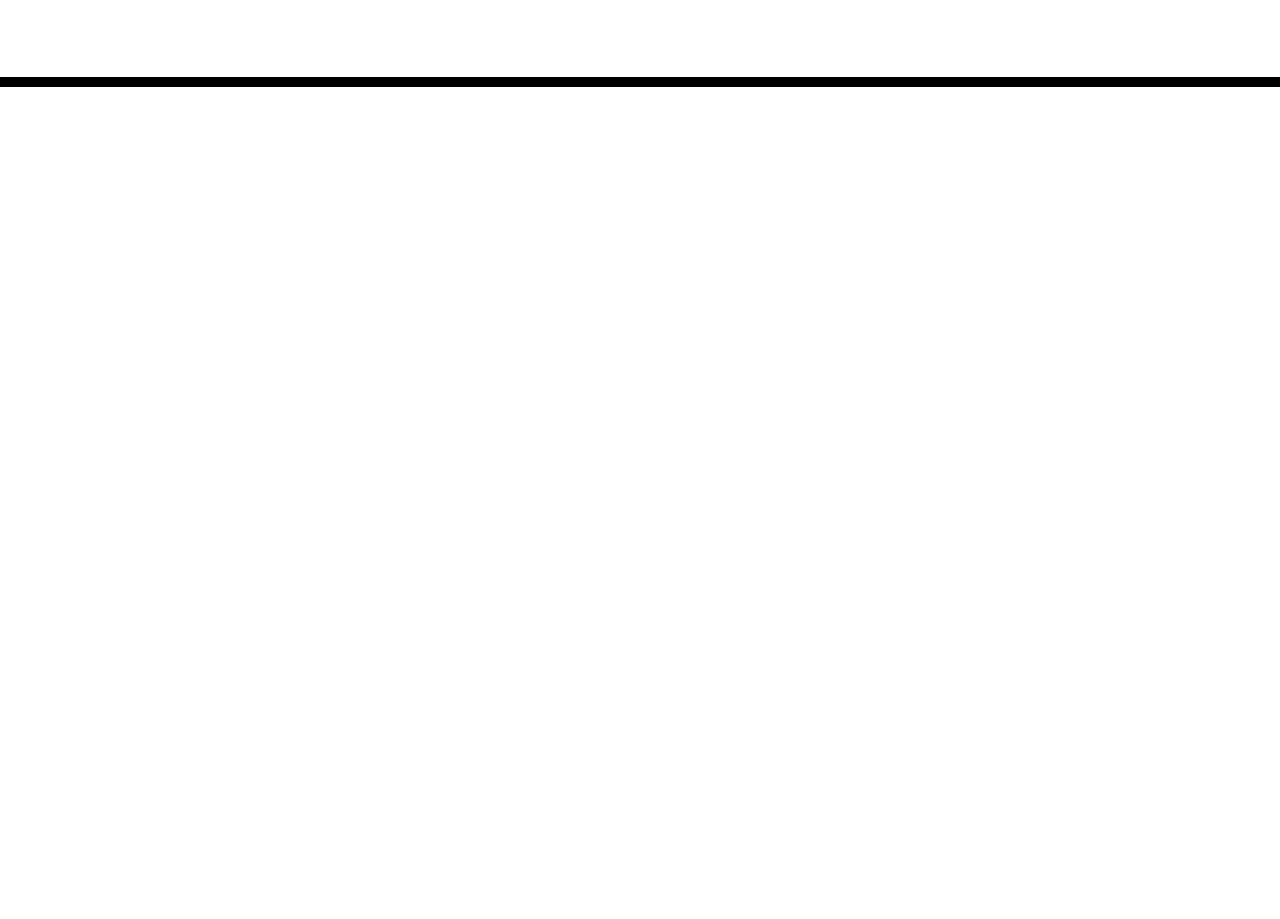
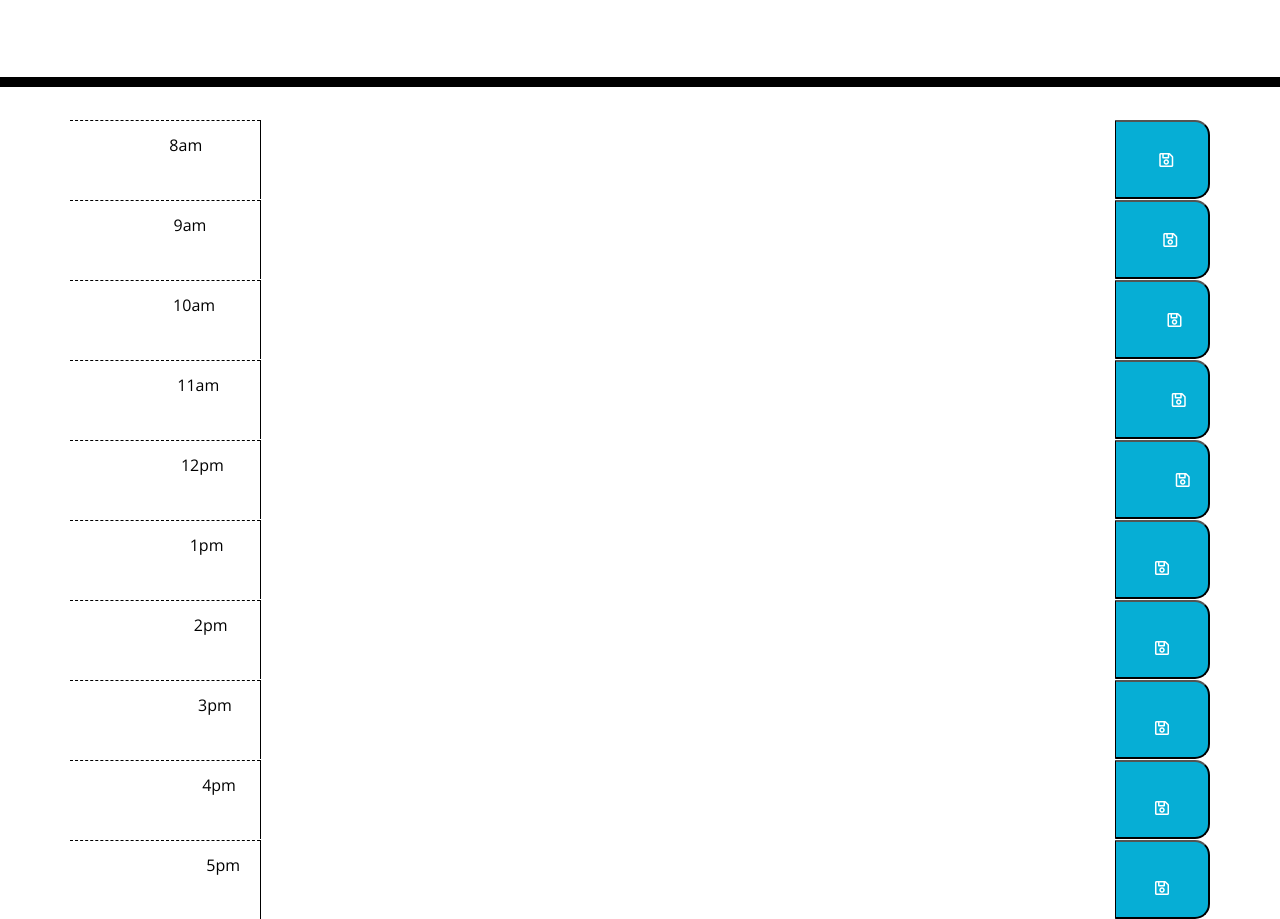
Before and after one commit to mralegria31/WorkPlanner, a plain HTML site: page index.html in a window 1280 px wide. Shown: the part 181-1100 px from the top of the page. Before the commit the page ends 800 px from the top, so only its background shows below. Drawn offline with nearby package versions, Linux system fonts and the light colour scheme.

Commit message:
alt ReadMe

```diff
--- a/index.html
+++ b/index.html
@@ -29,10 +29,119 @@
       <p id="currentDay" class="lead"></p>
     </header>
     <div class="container">
-      <!-- Timeblocks go here -->
+      <div class="row time-block">
+        <div class="col-md-2 hour">
+          8am
+        </div>
+        <textarea class= "col-md-9 description " > </textarea>
+
+        <button class= "saveBtn col-md-1 ">
+  <i class="far fa-save"></i>
+        </button>
+        </div>
+
+        <div class="row time-block">
+          <div class="col-md-2 hour">
+            9am
+          </div>
+          <textarea class= "col-md-9 description " > </textarea>
+
+          <button class= "saveBtn col-md-1 ">
+    <i class="far fa-save"></i>
+          </button>
+          </div>
+
+          <div class="row time-block">
+            <div class="col-md-2 hour">
+              10am
+            </div>
+            <textarea class= "col-md-9 description " > </textarea>
+
+            <button class= "saveBtn col-md-1 ">
+      <i class="far fa-save"></i>
+            </button>
+            </div>
+
+            <div class="row time-block">
+              <div class="col-md-2 hour">
+                11am
+              </div>
+              <textarea class= "col-md-9 description " > </textarea>
+
+              <button class= "saveBtn col-md-1 ">
+        <i class="far fa-save"></i>
+              </button>
+              </div>
+
+              <div class="row time-block">
+                <div class="col-md-2 hour">
+                  12pm
+                </div>
+                <textarea class= "col-md-9 description " > </textarea>
+
+                <button class= "saveBtn col-md-1 ">
+          <i class="far fa-save"></i>
+                </button>
+                </div>
+
+                <div class="row time-block">
+                  <div class="col-md-2 hour">
+                    1pm
+                  </div>
+                  <textarea class= "col-md-9 description " > </textarea>
+
+                  <button class= "saveBtn col-md-1 ">
+            <i class="far fa-save"></i>
+                  </button>
+                  </div>
+
+                  <div class="row time-block">
+                    <div class="col-md-2 hour">
+                      2pm
+                    </div>
+                    <textarea class= "col-md-9 description " > </textarea>
+
+                    <button class= "saveBtn col-md-1 ">
+              <i class="far fa-save"></i>
+                    </button>
+                    </div>
+
+                    <div class="row time-block">
+                      <div class="col-md-2 hour">
+                        3pm
+                      </div>
+                      <textarea class= "col-md-9 description " > </textarea>
+
+                      <button class= "saveBtn col-md-1 ">
+                <i class="far fa-save"></i>
+                      </button>
+                      </div>
+
+                      <div class="row time-block">
+                        <div class="col-md-2 hour">
+                          4pm
+                        </div>
+                        <textarea class= "col-md-9 description " > </textarea>
+
+                        <button class= "saveBtn col-md-1 ">
+                  <i class="far fa-save"></i>
+                        </button>
+                        </div>
+
+                        <div class="row time-block">
+                          <div class="col-md-2 hour">
+                            5pm
+                          </div>
+                          <textarea class= "col-md-9 description " > </textarea>
+
+                          <button class= "saveBtn col-md-1 ">
+                    <i class="far fa-save"></i>
+                          </button>
+                          </div>
     </div>
 
     <script src="https://code.jquery.com/jquery-3.4.1.min.js"></script>
     <script src="https://cdnjs.cloudflare.com/ajax/libs/moment.js/2.24.0/moment.min.js"></script>
+    <script src="script.js"
   </body>
 </html>
--- a/script.js
+++ b/script.js
@@ -0,0 +1 @@
+Var date= moment().format("MMM Do YY");
```
